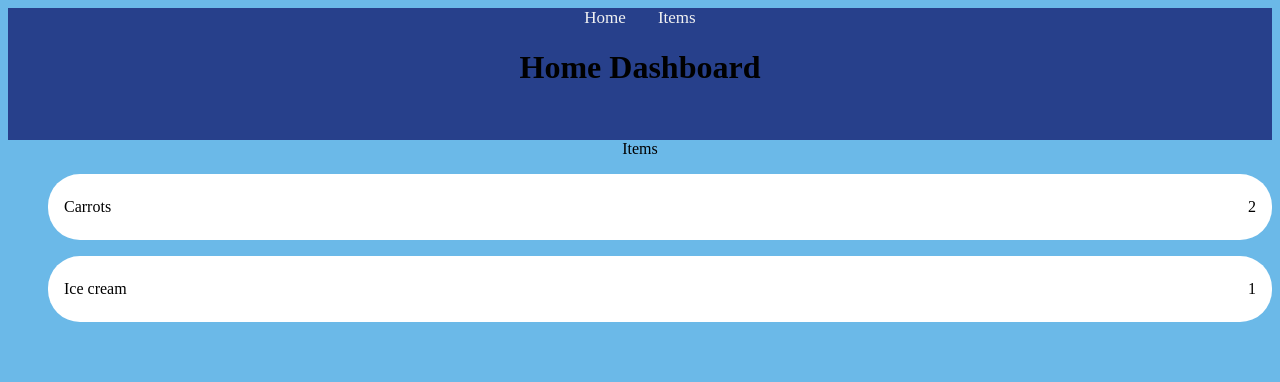
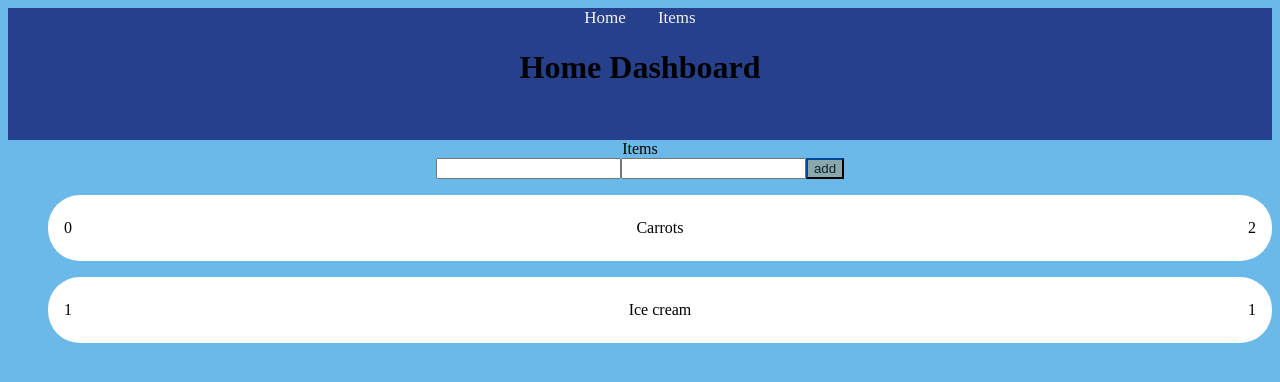
Before and after one commit to PanzerBiene/HomeDashboard, a Vue app: page /items in a window 1280 px wide. Shown: the top 382 px of the page. Built offline with nearby package versions, Linux system fonts and the light colour scheme.

Commit message:
add new item to items array

```diff
--- a/index.html
+++ b/index.html
@@ -2,7 +2,7 @@
 <html lang="en">
   <head>
     <meta charset="UTF-8">
-    <link rel="icon" href="/favicon.ico">
+    <link rel="icon" href="">
     <meta name="viewport" content="width=device-width, initial-scale=1.0">
     <title>Vite App</title>
   </head>
--- a/main.css
+++ b/main.css
@@ -51,6 +51,11 @@ form input, button {
     text-align: center;
     color: #112233;
     border-color: #002147;
+}
+
+span {
+    padding: 0;
+    margin: 0;
 }
 
 .items {
--- a/src/components/Item_List.vue
+++ b/src/components/Item_List.vue
@@ -2,6 +2,16 @@
 export default{
     props: {
         items: Array,
+    },
+    emits: ['add'],
+    methods: {
+        get_new_item() {
+            let new_item = document.querySelectorAll(".item-input");
+            if(new_item[0].length > 0 || new_item[1] >= 0){
+                return {name: new_item[0].value, amount: new_item[1].value};
+            }
+            return {};
+        }
     }
 };
 
@@ -9,8 +19,15 @@ export default{
 
 <template>
     <section>
+        <input type="text" class="item-input" required/>
+        <input type="number" class="item-input" required/>
+        <button @click="$emit('add', get_new_item())">add</button>
+    </section>
+
+    <section>
             <ul>
                 <li v-for="(item, index) in items" :key="index">
+                    <span contenteditable="false" id="id"> {{ index }}</span>
                     <span contenteditable="true" id="name">{{ item.name }}</span>
                     <span  contenteditable="true" id="amount">{{ item.amount}}</span>
                 </li>
--- a/src/views/Items.vue
+++ b/src/views/Items.vue
@@ -1,13 +1,26 @@
 <script setup>
+
+import { ref } from 'vue';
 import ItemList from '../components/Item_List.vue';
-const items = [{name: "Carrots", amount: 2}, {name: "Ice cream", amount: 1}];
+const items = ref([{name: "Carrots", amount: 2}, {name: "Ice cream", amount: 1}]);
+
+function add_item_to_list(item) {
+    if(Object.entries(item) > 0) {
+        items.value.push({name: item.name, amount: item.amount});
+    }
+    else {
+        alert("Error invalid item. make sure the name is not empty and the amount is greater or equal to 0");
+    }
+}
+
+
 </script>
 
 <template>
 
     <main>
         Items
-        <ItemList :items=items></ItemList>
+        <ItemList :items=items @add="add_item_to_list"></ItemList>
     </main>
 
 </template>
```
